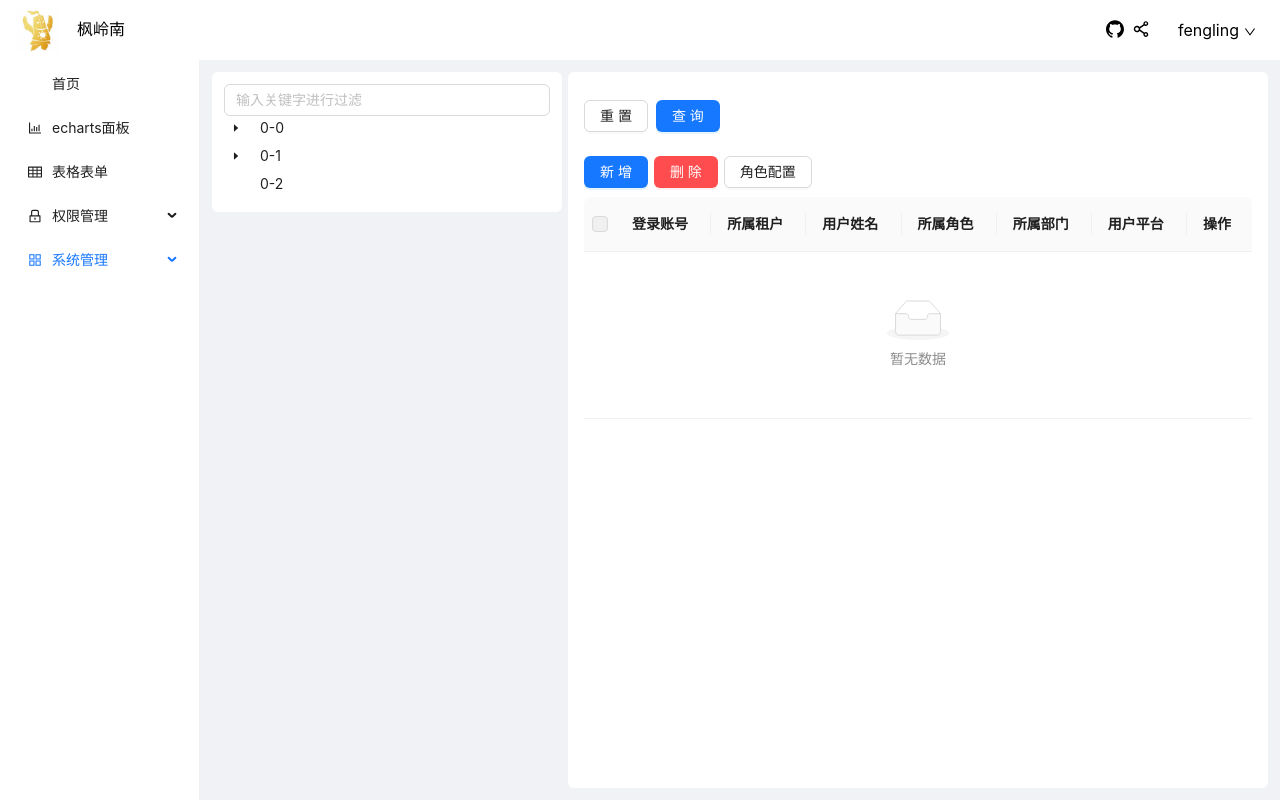
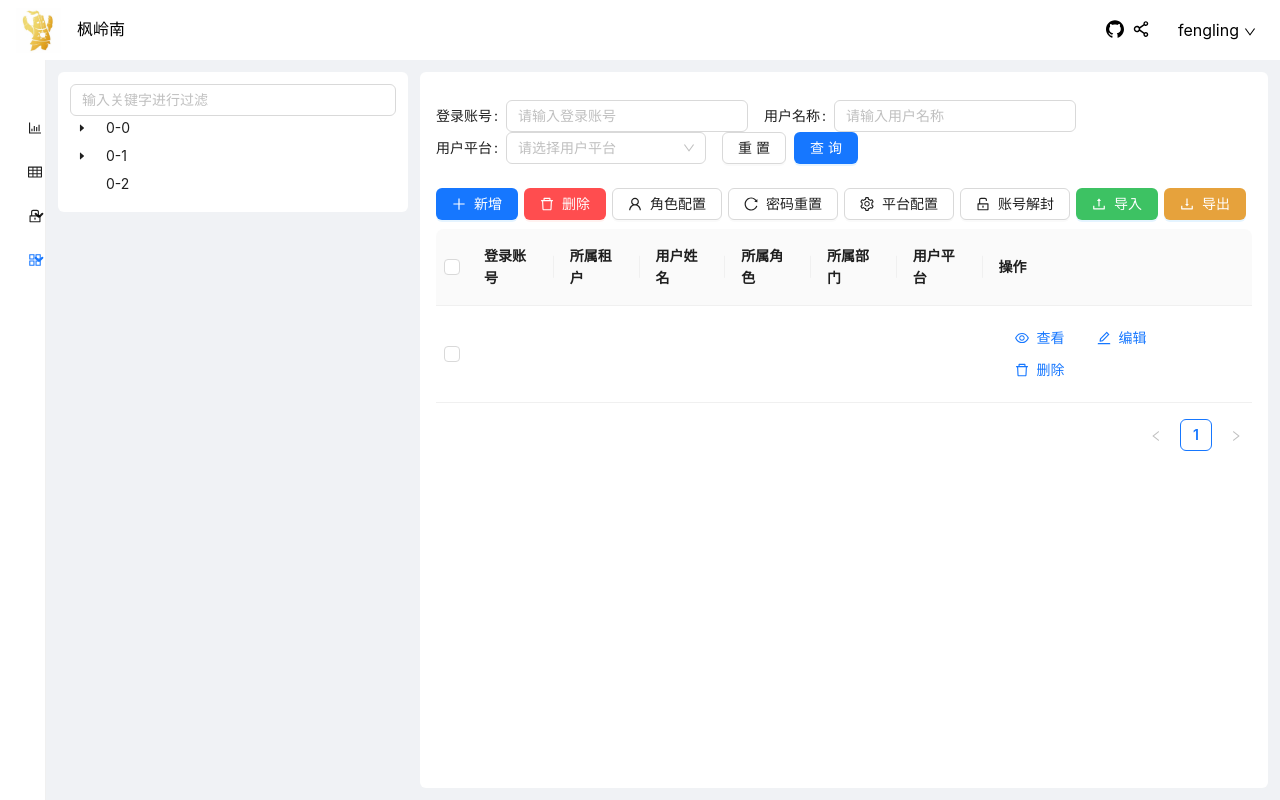
Before and after one commit to Stew0316/react-vite-mobx, a React (Vite) app: page /fengling/home/users in a window 1280 px wide. Built offline with nearby package versions, Linux system fonts and the light colour scheme.

Commit message:
feat: 修改user

```diff
--- a/src/index.css
+++ b/src/index.css
@@ -36,3 +36,8 @@ button {
 .btns .btn {
   margin-right: 6px;
 }
+.dialog-foot {
+  display: flex;
+  justify-content: flex-end;
+  align-items: center;
+}
--- /dev/null
+++ b/src/layout/SelfBtn.jsx
@@ -0,0 +1,21 @@
+import { ConfigProvider, Button } from "antd"
+const SelfBtn = ({color, className, text, icon, ...props}) => {
+  const BTN = <Button type="primary" className={className} icon={icon}>
+    {text}
+  </Button>
+  return <ConfigProvider
+    theme={{
+      components: {
+        Button: {
+          colorPrimary: `${color}`,
+          colorPrimaryHover: `${color}`,
+          colorPrimaryActive: `${color}`,
+        },
+      },
+    }}
+  >
+    {props.btn ? props.btn :BTN}
+  </ConfigProvider>
+}
+
+export default SelfBtn;
--- a/src/layout/Wrap.jsx
+++ b/src/layout/Wrap.jsx
@@ -1,11 +1,11 @@
 import { Form, Button, Table } from "antd"
 import { useRef } from "react"
-const Wrap = ({children, getData,columns,Btn, ...props}) => {
+const Wrap = ({children, getData,columns,tableData = [], Btn, ...props}) => {
   const formRef = useRef()
   const onFinish = (values) => {
     getData(values)
   }
-  const data = [];
+  // const data = [];
   const reset = () => {
     formRef.current.resetFields()
   }
@@ -27,7 +27,7 @@ const Wrap = ({children, getData,columns,Btn, ...props}) => {
       <div>
         <Table
           columns={columns}
-          dataSource={data}
+          dataSource={tableData}
           {...props}
           className=""
         />
--- a/src/style/User.module.scss
+++ b/src/style/User.module.scss
@@ -8,7 +8,7 @@
     .left {
       width: 350px;
       box-sizing: border-box;
-      margin-right: 6px;
+      margin-right: 12px;
       .top {
         border-radius: 6px;
         padding: 12px;
--- a/src/views/system/UserBtn.jsx
+++ b/src/views/system/UserBtn.jsx
@@ -1,10 +1,284 @@
-import { Button, Flex } from "antd";
-const UserBtn = () => {
+import { Button, Flex, Drawer, Form, Input, Collapse, Select, Col, Row, DatePicker, TreeSelect, message  } from "antd";
+import SelfBtn from "@/layout/SelfBtn";
+import { useState } from "react"
+import { DownloadOutlined, UploadOutlined, UnlockOutlined, SettingOutlined, ReloadOutlined, UserOutlined, PlusOutlined, DeleteOutlined } from "@ant-design/icons";
+const { SHOW_PARENT } = TreeSelect;
+
+const UserBtn = ({userOption, selectData,...props}) => {
+  const [addOpen, setAddOpen] = useState(false);
+  // const [messageApi, contextHolder] = message.useMessage();
+  const [tenant, setTenant] = useState([
+    {
+      value: 'jack',
+      label: 'Jack',
+    },
+    {
+      value: 'lucy',
+      label: 'Lucy',
+    },
+    {
+      value: 'Yiminghe',
+      label: 'yiminghe',
+    },
+  ]);
+  const addFoot = <Flex wrap gap="small" className="dialog-foot">
+    <Button type="primary">确定</Button>
+    <Button onClick={() => setAddOpen(false)}>取消</Button>
+  </Flex>
+  const addItems = [
+    {
+      key: '1',
+      label: '基础信息',
+      children: <>
+        <Form.Item
+          name={['user', 'name']}
+          label="所属租户"
+          rules={[
+            {
+              required: true,
+            },
+          ]}
+        >
+          <Select
+            style={{
+              width: '100%',
+            }}
+            placeholder="请选择所属租户"
+            options={tenant}
+          />
+        </Form.Item>
+        <Row gutter={12}>
+          <Col span={12}>
+            <Form.Item
+              name={['user', 'name']}
+              label="登录账号"
+              rules={[
+                {
+                  required: true,
+                },
+              ]}
+            >
+              <Input></Input>
+            </Form.Item>
+          </Col>
+          <Col span={12}>
+            <Form.Item
+              name={['user', 'name']}
+              label="用户平台"
+              rules={[
+                {
+                  required: true,
+                },
+              ]}
+            >
+              <Select
+                options={userOption}
+                style={{width: '100%'}}
+                placeholder="请选择用户平台"
+              />
+            </Form.Item>
+          </Col>
+        </Row>
+        <Row gutter={12}>
+          <Col span={12}>
+            <Form.Item
+              name={['user', 'name']}
+              label="密码"
+              rules={[
+                {
+                  required: true,
+                },
+              ]}
+            >
+              <Input></Input>
+            </Form.Item>
+          </Col>
+          <Col span={12}>
+            <Form.Item
+              name={['user', 'name']}
+              label="确认密码"
+              rules={[
+                {
+                  required: true,
+                },
+              ]}
+            >
+              <Input></Input>
+            </Form.Item>
+          </Col>
+        </Row>
+      </>,
+    },
+    {
+      key: '2',
+      label: '详细信息',
+      children: <>
+        <Row gutter={12}>
+          <Col span={12}>
+            <Form.Item
+              name={['user', 'name']}
+              label="用户昵称"
+              rules={[
+                {
+                  required: true,
+                },
+              ]}
+            >
+              <Input></Input>
+            </Form.Item>
+          </Col>
+          <Col span={12}>
+            <Form.Item
+              name={['user', 'name']}
+              label="用户姓名"
+              rules={[
+                {
+                  required: true,
+                },
+              ]}
+            >
+              <Input></Input>
+            </Form.Item>
+          </Col>
+        </Row>
+        <Row gutter={12}>
+          <Col span={12}>
+            <Form.Item
+              name={['user', 'name']}
+              label="手机号码"
+              rules={[
+                {
+                  pattern: /^(?:(?:\+|00)86)?1[3-9]\d{9}$/
+                },
+              ]}
+            >
+              <Input></Input>
+            </Form.Item>
+          </Col>
+          <Col span={12}>
+            <Form.Item
+              name={['user', 'name']}
+              label="电子邮箱"
+              rules={[
+                {
+                  pattern: /^(([^<>()[\]\\.,;:\s@"]+(\.[^<>()[\]\\.,;:\s@"]+)*)|(".+"))@((\[[0-9]{1,3}\.[0-9]{1,3}\.[0-9]{1,3}\.[0-9]{1,3}\])|(([a-zA-Z\-0-9]+\.)+[a-zA-Z]{2,}))$/
+                },
+              ]}
+            >
+              <Input></Input>
+            </Form.Item>
+          </Col>
+        </Row>
+        <Row gutter={12}>
+          <Col span={12}>
+            <Form.Item
+              name={['user', 'name']}
+              label="用户性别"
+              rules={[
+                {
+                  required: true,
+                },
+              ]}
+            >
+              <Select
+                options={[
+                  {
+                    value: '1',
+                    label: '男',
+                  },
+                  {
+                    value: '2',
+                    label: '女',
+                  },
+                  {
+                    value: '3',
+                    label: '未知',
+                  }
+                ]}
+                style={{width: '100%'}}
+                placeholder="请选择用户性别"
+              />
+            </Form.Item>
+          </Col>
+          <Col span={12}>
+            <Form.Item
+              name={['user', 'name']}
+              label="用户生日"
+              rules={[
+                {
+                  required: true,
+                },
+              ]}
+            >
+              <DatePicker format="YYYY-MM-DD" style={{width: '100%'}} />
+            </Form.Item>
+          </Col>
+        </Row>
+      </>,
+    },
+    {
+      key: '3',
+      label: '职责信息',
+      children: <>
+        <Row gutter={12}>
+          <Col span={12}>
+            <Form.Item
+              name={['user', 'name']}
+              label="用户编号"
+            >
+              <Input></Input>
+            </Form.Item>
+          </Col>
+          <Col span={12}>
+            <Form.Item
+              name={['user', 'name']}
+              label="所属角色"
+            >
+              <TreeSelect treeCheckable={true} showCheckedStrategy={SHOW_PARENT} />
+            </Form.Item>
+          </Col>
+        </Row>
+        <Row gutter={12}>
+          <Col span={12}>
+            <Form.Item
+              name={['user', 'name']}
+              label="所属部门"
+            >
+              <TreeSelect treeCheckable={true} showCheckedStrategy={SHOW_PARENT} />
+            </Form.Item>
+          </Col>
+          <Col span={12}>
+            <Form.Item
+              name={['user', 'name']}
+              label="所属岗位"
+            >
+              <TreeSelect treeCheckable={true} showCheckedStrategy={SHOW_PARENT} />
+            </Form.Item>
+          </Col>
+        </Row>
+      </>,
+    },
+  ]
+  const rowDel = () => {
+    console.log('删除', selectData)
+    if(selectData.length == 0) return message.warning('请选择要删除的数据')
+    props.getData()
+  }
   return (
     <div className="btns">
-      <Button type="primary" className="btn">新增</Button>
-      <Button type="primary" danger className="btn">删除</Button>
-      <Button className="btn">角色配置</Button>
+      <Button type="primary" className="btn" icon={<PlusOutlined />} onClick={() => setAddOpen(true)}>新增</Button>
+      <Button type="primary" danger className="btn" icon={<DeleteOutlined />} onClick={rowDel}>删除</Button>
+      <Button className="btn" icon={<UserOutlined />}>角色配置</Button>
+      <Button className="btn" icon={<ReloadOutlined />}>密码重置</Button>
+      <Button className="btn" icon={<SettingOutlined />}>平台配置</Button>
+      <Button className="btn" icon={<UnlockOutlined />}>账号解封</Button>
+      <SelfBtn color="#3dc263" className="btn" text="导入" icon={<UploadOutlined />}></SelfBtn>
+      <SelfBtn color="#e6a23c" btn={<Button type="primary" className="btn"><DownloadOutlined /> 导出</Button>}></SelfBtn>
+      <Drawer title="新增" open={addOpen} width={1100} footer={addFoot} onClose={() => setAddOpen(false)}>
+        <Form>
+          <Collapse defaultActiveKey={['1','2','3']} ghost items={addItems} />
+        </Form>
+      </Drawer>
     </div>
   )
 
--- a/src/views/system/Users.jsx
+++ b/src/views/system/Users.jsx
@@ -1,8 +1,8 @@
 import Wrap from "@/layout/Wrap";
-import { useState, useMemo } from "react";
+import { useState, useMemo, useRef } from "react";
 import style from "@/style/User.module.scss";
-import { Input, Tree, Button } from "antd";
-import { PlusOutlined, DeleteOutlined,EyeOutlined } from "@ant-design/icons";
+import { Input, Tree, Button, Form, Select } from "antd";
+import { PlusOutlined, DeleteOutlined,EyeOutlined, EditOutlined } from "@ant-design/icons";
 import UserBtn from "./UserBtn";
 const { Search } = Input;
 const x = 3;
@@ -110,6 +110,8 @@ const Users = () => {
   const [expandedKeys, setExpandedKeys] = useState([]);
   const [searchValue, setSearchValue] = useState("");
   const [autoExpandParent, setAutoExpandParent] = useState(true);
+  const [tableData, setTableData] = useState([{key: 1}]);
+  const [selectData, setSelectData] = useState([]);
   const onExpand = (newExpandedKeys) => {
     setExpandedKeys(newExpandedKeys);
     setAutoExpandParent(false);
@@ -128,6 +130,13 @@ const Users = () => {
     setSearchValue(value);
     setAutoExpandParent(true);
   };
+  const rowChange = (selectedRowKeys, selectedRows) => {
+    // console.log(`selectedRowKeys: ${selectedRowKeys}`, 'selectedRows: ', selectedRows);
+    setSelectData(selectedRows);
+  }
+  const getData = () => {
+    console.log('getData');
+  }
   const treeData = useMemo(() => {
     const loop = (data) =>
       data.map((item) => {
@@ -159,6 +168,20 @@ const Users = () => {
       });
     return loop(defaultData);
   }, [searchValue]);
+  const [userOption, setUserOption] = useState([
+    {
+      value: 'jack',
+      label: 'Jack',
+    },
+    {
+      value: 'lucy',
+      label: 'Lucy',
+    },
+    {
+      value: 'Yiminghe',
+      label: 'yiminghe',
+    },
+  ])
   return (
     <div className={`${style.user}`}>
       <div className="left">
@@ -175,12 +198,44 @@ const Users = () => {
       <Wrap
         className="right"
         columns={columns}
-        Btn={<UserBtn />}
+        tableData={tableData}
+        Btn={
+          <UserBtn
+            getData={getData}
+            userOption={userOption}
+            selectData={selectData}
+          />
+        }
         rowSelection={{
+          onChange: (selectedRowKeys, selectedRows) => rowChange(selectedRowKeys, selectedRows),
           type: 'checkbox',
         }}
       >
-
+        <Form.Item
+          label="登录账号"
+          name='name'
+          key='1'
+        >
+          <Input placeholder="请输入登录账号" />
+        </Form.Item>
+        <Form.Item
+          label="用户名称"
+          name='name1'
+          key='2'
+        >
+          <Input placeholder="请输入用户名称" />
+        </Form.Item>
+        <Form.Item
+          label="用户平台"
+          name='name2'
+          key='3'
+        >
+          <Select
+            options={userOption}
+            style={{width: 200}}
+            placeholder="请选择用户平台"
+          />
+        </Form.Item>
       </Wrap>
     </div>
   );
```
